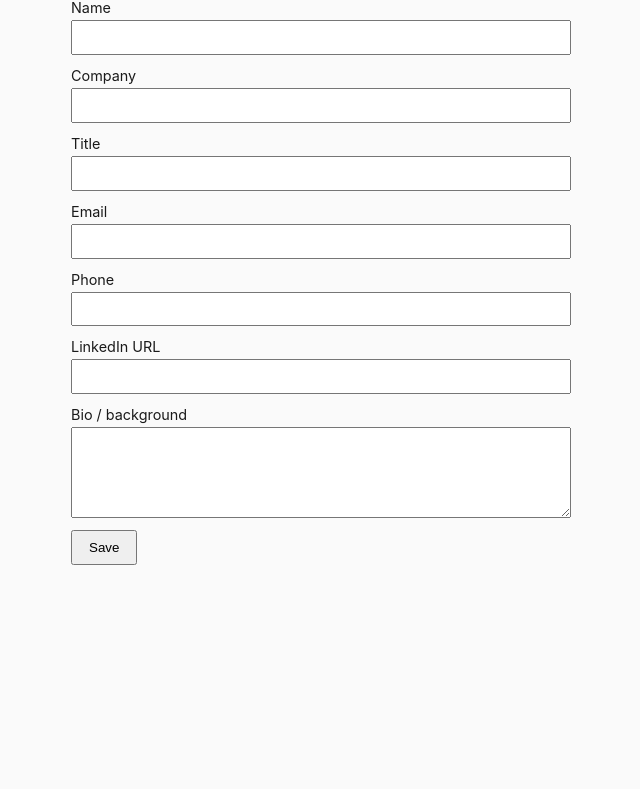
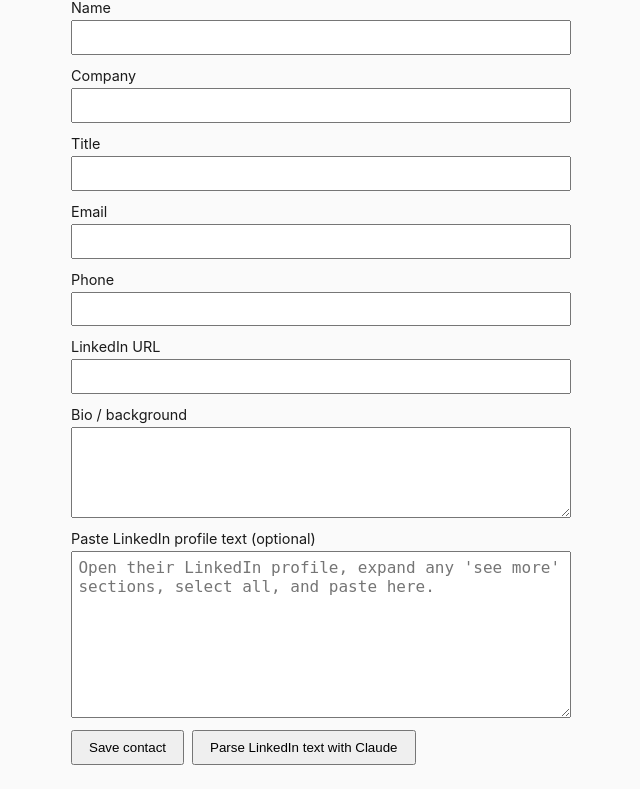
Before and after one commit to DaLu10363/ConTexts, a Flask app: page /contacts/new in a window 1280 px wide. Shown: the part 130-919 px from the top of the page, without its empty margins (119-759 px from the left). Before the commit the page ends 695 px from the top, so only its background shows below. Run offline with Flask 3, Linux system fonts and the light colour scheme.

Commit message:
Add Claude-assisted LinkedIn parsing and interaction analysis
- llm.py wraps the Anthropic API via client.messages.parse() with
  Pydantic schemas for structured extraction: LinkedIn profile text
  into work history/education/skills, and logged interactions into
  topic tags/tone/rationale.
- Both flows show a review screen so nothing lands in the database
  until confirmed; neither call blocks on a stored API key (it's read
  from the ANTHROPIC_API_KEY environment variable server-side only).
- New contact form gains an optional LinkedIn-paste + parse action;
  contact detail gains a source-type tag (verbatim/recalled) on each
  interaction and displays parsed profile data.
- Schema gains the new columns with an idempotent migration path
  (ensure_schema) so existing local databases upgrade automatically.
- README documents the API key setup, the OneDrive-related flakiness
  found in Flask's lazy CLI import, and the stale-process/SO_REUSEADDR
  pitfall on Windows.

Co-Authored-By: Claude Sonnet 5 <noreply@anthropic.com>

```diff
--- a/app.py
+++ b/app.py
@@ -1,3 +1,4 @@
+import json
 import os
 import sqlite3
 from datetime import date
@@ -5,11 +6,44 @@ from pathlib import Path
 
 from flask import Flask, g, redirect, render_template, request, url_for
 
+import llm
+
 BASE_DIR = Path(__file__).resolve().parent
 DEFAULT_DB_PATH = BASE_DIR / "instance" / "contexts.db"
 DB_PATH = Path(os.environ.get("CONTEXTS_DB", DEFAULT_DB_PATH))
 
 app = Flask(__name__)
+app.add_template_filter(json.loads, name="from_json")
+
+
+def ensure_schema(db):
+    contact_cols = {r[1] for r in db.execute("PRAGMA table_info(contacts)").fetchall()}
+    contact_migrations = {
+        "linkedin_raw_text": "ALTER TABLE contacts ADD COLUMN linkedin_raw_text TEXT",
+        "profile_data": "ALTER TABLE contacts ADD COLUMN profile_data TEXT",
+        "profile_parsed_at": "ALTER TABLE contacts ADD COLUMN profile_parsed_at TEXT",
+    }
+    for col, stmt in contact_migrations.items():
+        if col not in contact_cols:
+            db.execute(stmt)
+
+    interaction_cols = {
+        r[1] for r in db.execute("PRAGMA table_info(interactions)").fetchall()
+    }
+    interaction_migrations = {
+        "source_type": (
+            "ALTER TABLE interactions ADD COLUMN source_type TEXT "
+            "NOT NULL DEFAULT 'recalled'"
+        ),
+        "topic_tags": "ALTER TABLE interactions ADD COLUMN topic_tags TEXT",
+        "tone": "ALTER TABLE interactions ADD COLUMN tone TEXT",
+        "analysis_rationale": "ALTER TABLE interactions ADD COLUMN analysis_rationale TEXT",
+        "analyzed_at": "ALTER TABLE interactions ADD COLUMN analyzed_at TEXT",
+    }
+    for col, stmt in interaction_migrations.items():
+        if col not in interaction_cols:
+            db.execute(stmt)
+    db.commit()
 
 
 def get_db():
@@ -24,6 +58,8 @@ def get_db():
         if not has_schema:
             g.db.executescript((BASE_DIR / "schema.sql").read_text())
             g.db.commit()
+        else:
+            ensure_schema(g.db)
     return g.db
 
 
@@ -98,28 +134,106 @@ def contacts_list():
 def contact_new():
     db = get_db()
     if request.method == "POST":
+        action = request.form.get("action", "save")
+        fields = {
+            "name": request.form.get("name", "").strip(),
+            "company": request.form.get("company", "").strip(),
+            "title": request.form.get("title", "").strip(),
+            "email": request.form.get("email", "").strip(),
+            "phone": request.form.get("phone", "").strip(),
+            "linkedin_url": request.form.get("linkedin_url", "").strip(),
+            "bio": request.form.get("bio", "").strip(),
+        }
+        linkedin_text = request.form.get("linkedin_text", "").strip()
+
+        if action == "parse":
+            if not linkedin_text:
+                return render_template(
+                    "contact_form.html",
+                    contact=fields,
+                    linkedin_text=linkedin_text,
+                    error="Paste some LinkedIn profile text first.",
+                )
+            try:
+                profile = llm.parse_linkedin_profile(linkedin_text)
+            except Exception as exc:
+                return render_template(
+                    "contact_form.html",
+                    contact=fields,
+                    linkedin_text=linkedin_text,
+                    error=f"Couldn't parse with Claude: {exc}",
+                )
+            return render_template(
+                "contact_review.html",
+                fields=fields,
+                linkedin_text=linkedin_text,
+                profile=profile,
+                profile_json=profile.model_dump_json(),
+            )
+
+        if not fields["name"]:
+            return render_template(
+                "contact_form.html",
+                contact=fields,
+                linkedin_text=linkedin_text,
+                error="Name is required.",
+            )
+
         db.execute(
-            "INSERT INTO contacts (name, company, title, email, phone, linkedin_url, bio) "
-            "VALUES (?, ?, ?, ?, ?, ?, ?)",
+            "INSERT INTO contacts "
+            "(name, company, title, email, phone, linkedin_url, bio, linkedin_raw_text) "
+            "VALUES (?, ?, ?, ?, ?, ?, ?, ?)",
             (
-                request.form["name"].strip(),
-                request.form.get("company", "").strip() or None,
-                request.form.get("title", "").strip() or None,
-                request.form.get("email", "").strip() or None,
-                request.form.get("phone", "").strip() or None,
-                request.form.get("linkedin_url", "").strip() or None,
-                request.form.get("bio", "").strip() or None,
+                fields["name"],
+                fields["company"] or None,
+                fields["title"] or None,
+                fields["email"] or None,
+                fields["phone"] or None,
+                fields["linkedin_url"] or None,
+                fields["bio"] or None,
+                linkedin_text or None,
             ),
         )
         db.commit()
         contact_id = db.execute("SELECT last_insert_rowid()").fetchone()[0]
         return redirect(url_for("contact_detail", contact_id=contact_id))
-    return render_template("contact_form.html", contact=None)
+    return render_template("contact_form.html", contact=None, linkedin_text="")
 
 
-@app.route("/contacts/<int:contact_id>")
-def contact_detail(contact_id):
+@app.route("/contacts/new/confirm", methods=["POST"])
+def contact_new_confirm():
     db = get_db()
+    name = request.form.get("name", "").strip()
+    if not name:
+        return render_template(
+            "contact_form.html",
+            contact=request.form,
+            linkedin_text=request.form.get("linkedin_text", ""),
+            error="Name is required.",
+        )
+    db.execute(
+        "INSERT INTO contacts "
+        "(name, company, title, email, phone, linkedin_url, bio, "
+        "linkedin_raw_text, profile_data, profile_parsed_at) "
+        "VALUES (?, ?, ?, ?, ?, ?, ?, ?, ?, datetime('now'))",
+        (
+            name,
+            request.form.get("company", "").strip() or None,
+            request.form.get("title", "").strip() or None,
+            request.form.get("email", "").strip() or None,
+            request.form.get("phone", "").strip() or None,
+            request.form.get("linkedin_url", "").strip() or None,
+            request.form.get("bio", "").strip() or None,
+            request.form.get("linkedin_text", "").strip() or None,
+            request.form.get("profile_json") or None,
+        ),
+    )
+    db.commit()
+    contact_id = db.execute("SELECT last_insert_rowid()").fetchone()[0]
+    return redirect(url_for("contact_detail", contact_id=contact_id))
+
+
+def _contact_detail_context(db, contact_id):
     contact = db.execute(
         "SELECT * FROM contacts WHERE id = ?", (contact_id,)
     ).fetchone()
@@ -139,27 +253,78 @@ def contact_detail(contact_id):
         "WHERE ic.contact_id = ? ORDER BY i.updated_at DESC",
         (contact_id,),
     ).fetchall()
+    profile = json.loads(contact["profile_data"]) if contact["profile_data"] else None
+    return {
+        "contact": contact,
+        "interactions": interactions,
+        "scores": scores,
+        "ideas": ideas,
+        "profile": profile,
+        "today": date.today().isoformat(),
+    }
+
+
+@app.route("/contacts/<int:contact_id>")
+def contact_detail(contact_id):
+    db = get_db()
     return render_template(
-        "contact_detail.html",
-        contact=contact,
-        interactions=interactions,
-        scores=scores,
-        ideas=ideas,
-        today=date.today().isoformat(),
+        "contact_detail.html", **_contact_detail_context(db, contact_id)
     )
 
 
-@app.route("/contacts/<int:contact_id>/interactions", methods=["POST"])
-def add_interaction(contact_id):
+@app.route("/contacts/<int:contact_id>/interactions/review", methods=["POST"])
+def review_interaction(contact_id):
     db = get_db()
+    fields = {
+        "occurred_at": request.form.get("occurred_at") or date.today().isoformat(),
+        "summary": request.form.get("summary", "").strip(),
+        "next_steps": request.form.get("next_steps", "").strip(),
+        "source_type": request.form.get("source_type", "recalled"),
+    }
+    if not fields["summary"]:
+        return redirect(url_for("contact_detail", contact_id=contact_id))
+    try:
+        analysis = llm.analyze_interaction(
+            fields["summary"], fields["next_steps"], fields["source_type"]
+        )
+    except Exception as exc:
+        return render_template(
+            "contact_detail.html",
+            **_contact_detail_context(db, contact_id),
+            interaction_error=f"Couldn't analyze with Claude: {exc}",
+            pending_interaction=fields,
+        )
+    return render_template(
+        "interaction_review.html",
+        contact=db.execute(
+            "SELECT * FROM contacts WHERE id = ?", (contact_id,)
+        ).fetchone(),
+        fields=fields,
+        analysis=analysis,
+        topic_tags_text=", ".join(analysis.topic_tags),
+    )
+
+
+@app.route("/contacts/<int:contact_id>/interactions/confirm", methods=["POST"])
+def confirm_interaction(contact_id):
+    db = get_db()
+    topic_tags = [
+        t.strip() for t in request.form.get("topic_tags", "").split(",") if t.strip()
+    ]
     db.execute(
-        "INSERT INTO interactions (contact_id, occurred_at, summary, next_steps) "
-        "VALUES (?, ?, ?, ?)",
+        "INSERT INTO interactions "
+        "(contact_id, occurred_at, summary, next_steps, source_type, "
+        "topic_tags, tone, analysis_rationale, analyzed_at) "
+        "VALUES (?, ?, ?, ?, ?, ?, ?, ?, datetime('now'))",
         (
             contact_id,
             request.form.get("occurred_at") or date.today().isoformat(),
             request.form["summary"].strip(),
             request.form.get("next_steps", "").strip() or None,
+            request.form.get("source_type", "recalled"),
+            json.dumps(topic_tags) if topic_tags else None,
+            request.form.get("tone", "").strip() or None,
+            request.form.get("rationale", "").strip() or None,
         ),
     )
     db.execute(
--- a/requirements.txt
+++ b/requirements.txt
@@ -1 +1,3 @@
 Flask>=3.0
+anthropic>=0.80
+pydantic>=2.0
--- a/static/style.css
+++ b/static/style.css
@@ -83,6 +83,19 @@ h1 {
     max-width: 500px;
 }
 
+.button-row {
+    display: flex;
+    gap: 0.5rem;
+}
+
+.error {
+    color: #a33;
+    background: #fdecea;
+    border: 1px solid #f5c6cb;
+    border-radius: 4px;
+    padding: 0.5rem 0.75rem;
+}
+
 .stacked-form label {
     display: flex;
     flex-direction: column;
--- a/templates/contact_form.html
+++ b/templates/contact_form.html
@@ -2,14 +2,23 @@
 {% block title %}New contact — ConTexts{% endblock %}
 {% block content %}
 <h1>New contact</h1>
+{% if error %}<p class="error">{{ error }}</p>{% endif %}
 <form method="post" class="stacked-form">
-    <label>Name<input type="text" name="name" required></label>
-    <label>Company<input type="text" name="company"></label>
-    <label>Title<input type="text" name="title"></label>
-    <label>Email<input type="email" name="email"></label>
-    <label>Phone<input type="text" name="phone"></label>
-    <label>LinkedIn URL<input type="url" name="linkedin_url"></label>
-    <label>Bio / background<textarea name="bio" rows="4"></textarea></label>
-    <button type="submit">Save</button>
+    <label>Name<input type="text" name="name" required value="{{ contact.name if contact else '' }}"></label>
+    <label>Company<input type="text" name="company" value="{{ contact.company if contact else '' }}"></label>
+    <label>Title<input type="text" name="title" value="{{ contact.title if contact else '' }}"></label>
+    <label>Email<input type="email" name="email" value="{{ contact.email if contact else '' }}"></label>
+    <label>Phone<input type="text" name="phone" value="{{ contact.phone if contact else '' }}"></label>
+    <label>LinkedIn URL<input type="url" name="linkedin_url" value="{{ contact.linkedin_url if contact else '' }}"></label>
+    <label>Bio / background<textarea name="bio" rows="4">{{ contact.bio if contact else '' }}</textarea></label>
+
+    <label>Paste LinkedIn profile text (optional)
+        <textarea name="linkedin_text" rows="8" placeholder="Open their LinkedIn profile, expand any 'see more' sections, select all, and paste here.">{{ linkedin_text or '' }}</textarea>
+    </label>
+
+    <div class="button-row">
+        <button type="submit" name="action" value="save">Save contact</button>
+        <button type="submit" name="action" value="parse">Parse LinkedIn text with Claude</button>
+    </div>
 </form>
 {% endblock %}
```
Also changed, not shown: llm.py (added, +95 -0 lines), schema.sql (+8 -0 lines), templates/contact_detail.html (+36 -5 lines), templates/contact_review.html (added, +47 -0 lines), templates/interaction_review.html (added, +19 -0 lines), README.md.
